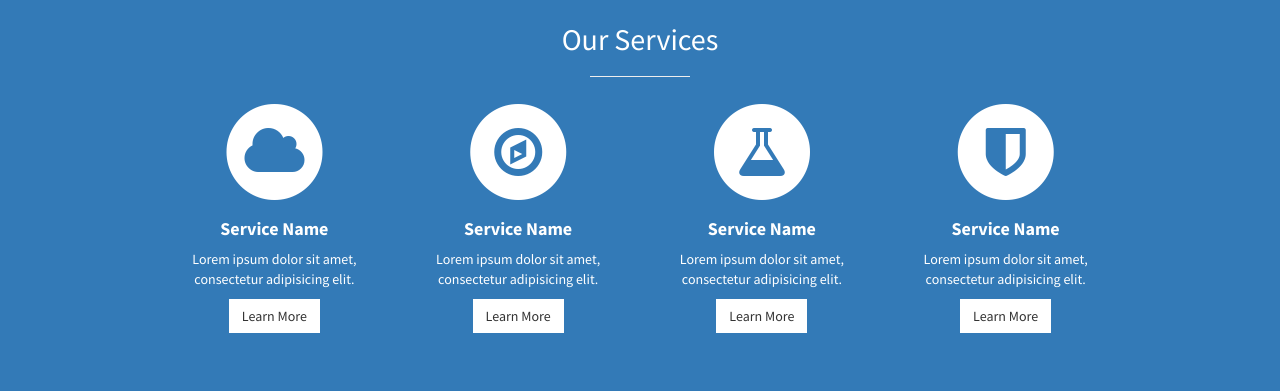
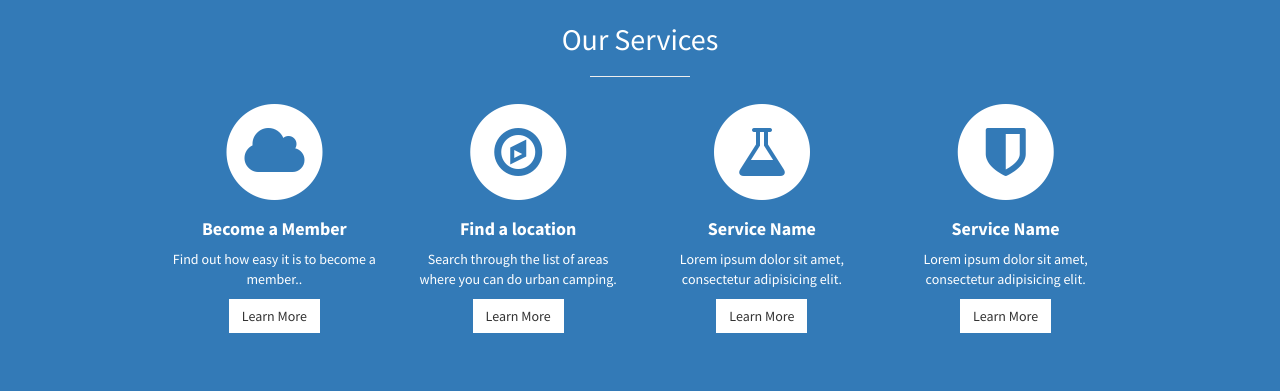
Before and after one commit to jordanistan/greenhouseorangedoor, a plain HTML site: page index.html in a window 1280 px wide. Shown: the part 1122-1513 px from the top of the page. Drawn offline with Linux system fonts and the light colour scheme.

Commit message:
Updated services with Become a member find location

```diff
--- a/index.html
+++ b/index.html
@@ -98,9 +98,9 @@
                                 <i class="fa fa-cloud fa-stack-1x text-primary"></i>
                             </span>
                                 <h4>
-                                    <strong>Service Name</strong>
+                                    <strong>Become a Member</strong>
                                 </h4>
-                                <p>Lorem ipsum dolor sit amet, consectetur adipisicing elit.</p>
+                                <p>Find out how easy it is to become a member..</p>
                                 <a href="#" class="btn btn-light">Learn More</a>
                             </div>
                         </div>
@@ -111,9 +111,9 @@
                                 <i class="fa fa-compass fa-stack-1x text-primary"></i>
                             </span>
                                 <h4>
-                                    <strong>Service Name</strong>
+                                    <strong>Find a location</strong>
                                 </h4>
-                                <p>Lorem ipsum dolor sit amet, consectetur adipisicing elit.</p>
+                                <p>Search through the list of areas where you can do urban camping.</p>
                                 <a href="#" class="btn btn-light">Learn More</a>
                             </div>
                         </div>
```
